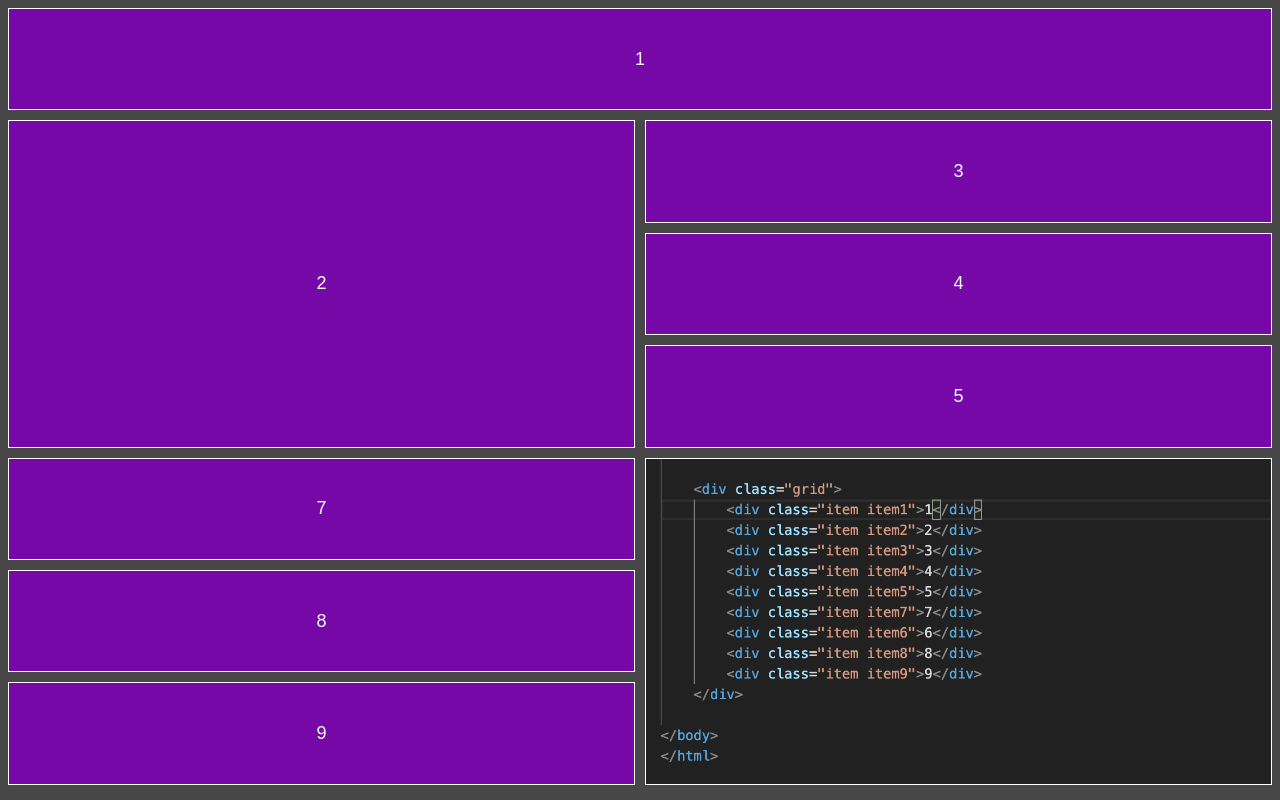
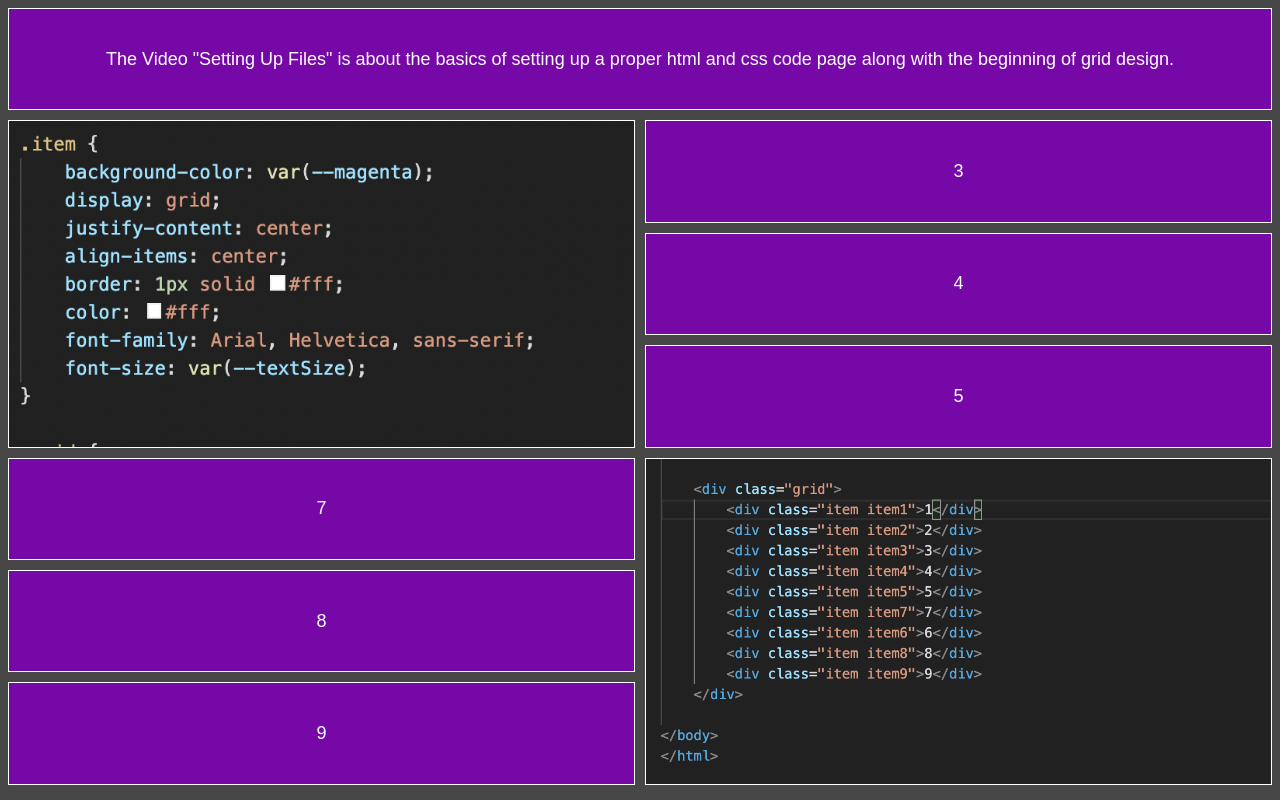
Before and after one commit to noldipboye/Grid_Project, a plain HTML site: page index.html in a window 1280 px wide. Drawn offline with Linux system fonts and the light colour scheme.

Commit message:
Added Images and Text

```diff
--- a/index.html
+++ b/index.html
@@ -10,8 +10,8 @@
 <body>
 
     <div class="grid">
-        <div class="item item1">1</div>
-        <div class="item item2">2</div>
+        <div class="item item1">The Video "Setting Up Files" is about the basics of setting up a proper html and css code page along with the beginning of grid design.</div>
+        <div class="item item2"></div>
         <div class="item item3">3</div>
         <div class="item item4">4</div>
         <div class="item item5">5</div>
--- a/style.css
+++ b/style.css
@@ -19,6 +19,7 @@ html {
     color: #fff;
     font-family: Arial, Helvetica, sans-serif;
     font-size: var(--textSize);
+    text-align: center;
 }
 
 .grid {
@@ -31,10 +32,17 @@ html {
 
 .item1{
     grid-column: span 2;
+    justify-content: center;
+
 }
 
 .item2 {
     grid-row: span 3;
+    background-image: url(Screen\ Shot\ 2022-09-07\ at\ 9.41.07\ AM.png);
+    background-position: center;
+    background-size: cover;
+    background-repeat: no-repeat;
+    display: flex;
 }
 
 .item6 {
@@ -44,6 +52,7 @@ html {
     background-size: cover;
     background-repeat: no-repeat;
     display: flex;
+
 }
 
 
@@ -51,6 +60,10 @@ html {
     .grid {
         grid-template-columns: repeat (2, auto);
         grid-template-rows: repeat(7, 10vh);
+    }
+
+    .item {
+        font-size: 12px;
     }
 }
 
```
Also changed, not shown: Screen Shot 2022-09-07 at 9.41.07 AM.png (added), 1 other file.
